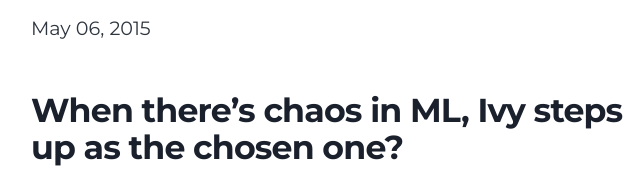
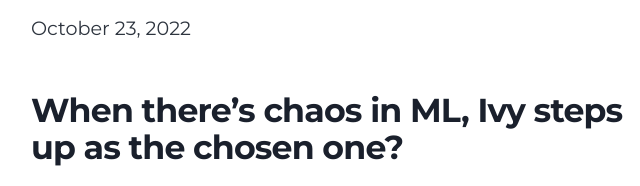
Before and after one commit to MarShaikh/ml-and-tech-blog, a Gatsby site: page /How-Ivy-is-Redefining-Machine-Learning-Development/ in a window 1280 px wide. Shown: the part 251-437 px from the top of the page, 293-933 px from the left. Built offline with nearby package versions, Linux system fonts and the light colour scheme; Gatsby itself is replaced by a stand-in of ours.

Commit message:
updated date on Ivy Blog post

```diff
--- a/content/blog/How-Ivy-is-Redefining-Machine-Learning-Development/index.md
+++ b/content/blog/How-Ivy-is-Redefining-Machine-Learning-Development/index.md
@@ -1,6 +1,6 @@
 ---
 title: How Ivy is Redefining Machine Learning Development
-date: "2015-05-06T23:46:37.121Z"
+date: "2022-10-23T12:46:37"
 ---
 
 ## When there’s chaos in ML, Ivy steps up as the chosen one?
```
